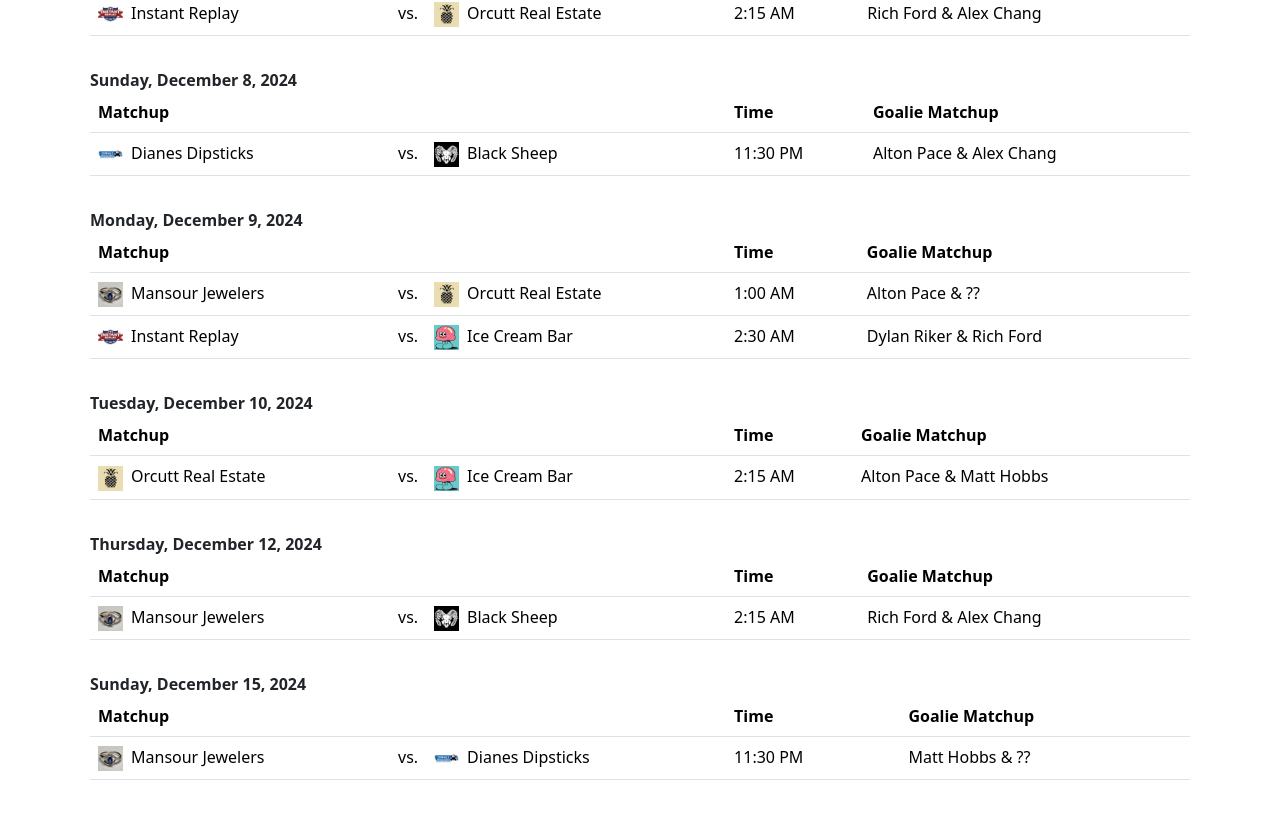
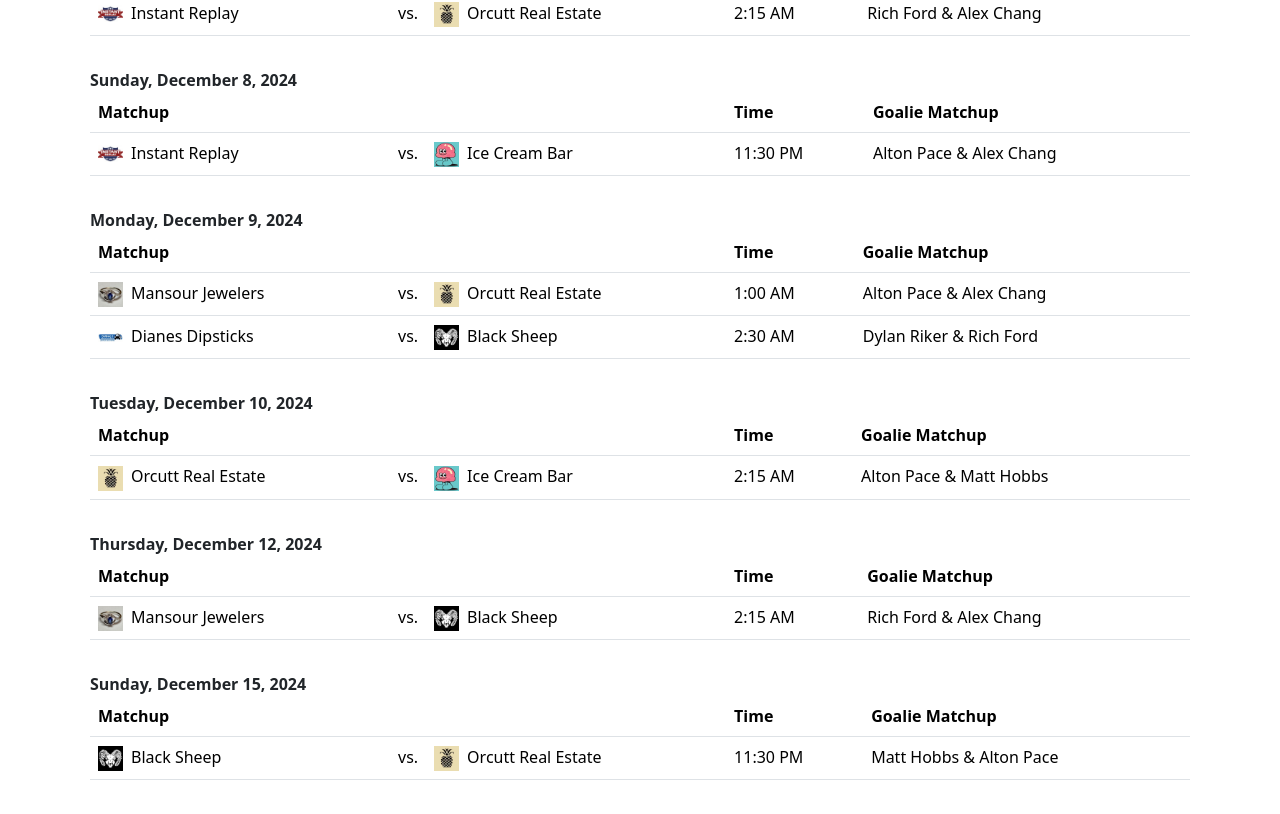
Before and after one commit to MichaelBluetooth/ithaca-ab-hockey, an Angular app: page /schedule in a window 1280 px wide. Shown: the part 4946-5760 px from the top of the page. Built offline with nearby package versions, Linux system fonts and the light colour scheme.

Commit message:
thanksgiving updates

```diff
--- a/src/app/home/components/secondary-content/secondary-content.component.ts
+++ b/src/app/home/components/secondary-content/secondary-content.component.ts
@@ -17,33 +17,21 @@ export class SecondaryContentComponent {
 
   sections: SecondaryContent[] = [
     {
-      title: "11/20 - Dianes Disticks dupe Instant Replay",
-      description: "Dianes Disticks defeat Instant Replay 9-3",
-      image: "assets/images/dianes_vs_instant_replay_1-14-2024.png",
+      title: "11/24 - Black Sheep Show",
+      description: "Black Sheep secure victory over Ice Cream Bar, win 4-2",
+      image: "assets/images/blacksheep_face.png",
       link: ""
     },
     {
-      title: "11/18 - Hobbs To It",
-      description: "Goaltender Matt Hobbs leads Mansour Jewelers to victory with shutout, 5-0",
-      image: "assets/images/blacksheep_vs_mansours_10-16-2023.png",
+      title: "11/24 - Dianes Dipsticks Dominate",
+      description: "Dianes win both games in back-to-back matches against Orcutt and Mansour",
+      image: "assets/images/dianes.png",
       link: ""
     },
     {
-      title: "11/17 - Pineapples Victorious",
-      description: "Orcutt Real Estate overcome Black Sheep in 8-4 win",
-      image: "assets/images/orcutt_vs_blacksheep_11-13-2024.png",
-      link: ""
-    },
-    {
-      title: "11/17 - Instant Replay Edge Mansour",
-      description: "Instant Replay narrowly defeat Mansour Jewelers in 6-5 victory",
-      image: "assets/images/instantreplay_vs_mansour_11-17-2024.png",
-      link: "https://www.youtube.com/watch?v=dMLw6fFlImc"
-    },
-    {
-      title: "11/17 - Ice Cream Bar melted by Dianes",
-      description: "Dianes Dipsticks claim top spot in victory over Ice Cream Bar, 6-2",
-      image: "assets/images/dianes_vs_icecreambar_11-4-2024.png",
+      title: "11/20 - Dipsticks vs. Instant Replay",
+      description: "Dianes start busy weekend off with a 9-3 victory over Instant Replay",
+      image: "assets/images/dianes_vs_instant_replay_1-14-2024.png",
       link: ""
     }
   ]
--- a/src/assets/teams/schedule.json
+++ b/src/assets/teams/schedule.json
@@ -269,8 +269,8 @@
         "date": "2024-12-03T02:15:00.000Z",
         "teamA": "Ice Cream Bar",
         "teamB": "Instant Replay",
-        "goalieA": "Alton Pace",
-        "goalieB": "Matt Hobbs"
+        "goalieA": "Matt Hobbs",
+        "goalieB": "Alex Chang"
     },
     {
         "date": "2024-12-05T02:15:00.000Z",
@@ -281,8 +281,8 @@
     },
     {
         "date": "2024-12-08T23:30:00.000Z",
-        "teamA": "Dianes Dipsticks",
-        "teamB": "Black Sheep",
+        "teamA": "Instant Replay",
+        "teamB": "Ice Cream Bar",
         "goalieA": "Alton Pace",
         "goalieB": "Alex Chang"
     },
@@ -291,12 +291,12 @@
         "teamA": "Mansour Jewelers",
         "teamB": "Orcutt Real Estate",
         "goalieA": "Alton Pace",
-        "goalieB": "??"
+        "goalieB": "Alex Chang"
     },
     {
         "date": "2024-12-09T02:30:00.000Z",
-        "teamA": "Instant Replay",
-        "teamB": "Ice Cream Bar",
+        "teamA": "Dianes Dipsticks",
+        "teamB": "Black Sheep",
         "goalieA": "Dylan Riker",
         "goalieB": "Rich Ford"
     },
@@ -316,10 +316,10 @@
     },
     {
         "date": "2024-12-15T23:30:00.000Z",
-        "teamA": "Mansour Jewelers",
-        "teamB": "Dianes Dipsticks",
+        "teamA": "Black Sheep",
+        "teamB": "Orcutt Real Estate",
         "goalieA": "Matt Hobbs",
-        "goalieB": "??"
+        "goalieB": "Alton Pace"
     },
     {
         "date": "2024-12-16T01:00:00.000Z",
@@ -330,8 +330,8 @@
     },
     {
         "date": "2024-12-16T02:30:00.000Z",
-        "teamA": "Orcutt Real Estate",
-        "teamB": "Black Sheep",
+        "teamA": "Mansour Jewelers",
+        "teamB": "Dianes Dipsticks",
         "goalieA": "Dylan Riker",
         "goalieB": "Rich Ford"
     },
@@ -347,13 +347,13 @@
         "teamA": "Ice Cream Bar",
         "teamB": "Dianes Dipsticks",
         "goalieA": "Rich Ford",
-        "goalieB": "??"
+        "goalieB": "Matt Hobbs"
     },
     {
         "date": "2025-01-05T23:30:00.000Z",
         "teamA": "Mansour Jewelers",
         "teamB": "Ice Cream Bar",
-        "goalieA": "??",
+        "goalieA": "Alton Pace",
         "goalieB": "Alex Chang"
     },
     {
@@ -415,15 +415,15 @@
     {
         "date": "2025-01-16T02:15:00.000Z",
         "teamA": "Dianes Dipsticks",
-        "teamB": "Instant Replay",
+        "teamB": "Mansour Jewelers",
         "goalieA": "Rich Ford",
         "goalieB": "Alex Chang"
     },
     {
         "date": "2025-01-19T23:30:00.000Z",
-        "teamA": "Mansour Jewelers",
-        "teamB": "Dianes Dipsticks",
-        "goalieA": "??",
+        "teamA": "Instant Replay",
+        "teamB": "Orcutt Real Estate",
+        "goalieA": "Alton Pace",
         "goalieB": "Alex Chang"
     },
     {
@@ -435,8 +435,8 @@
     },
     {
         "date": "2025-01-20T02:30:00.000Z",
-        "teamA": "Instant Replay",
-        "teamB": "Orcutt Real Estate",
+        "teamA": "Mansour Jewelers",
+        "teamB": "Dianes Dipsticks",
         "goalieA": "Dylan Riker",
         "goalieB": "Rich Ford"
     },
@@ -526,42 +526,42 @@
     },
     {
         "date": "2025-02-16T23:30:00.000Z",
-        "teamA": "Black Sheep",
+        "teamA": "Instant Replay",
         "teamB": "Dianes Dipsticks",
         "goalieA": "??",
         "goalieB": "Alex Chang"
     },
     {
         "date": "2025-02-17T01:00:00.000Z",
-        "teamA": "Orcutt Real Estate",
-        "teamB": "Mansour Jewelers",
+        "teamA": "Ice Cream Bar",
+        "teamB": "Instant Replay",
         "goalieA": "Alton Pace",
         "goalieB": "Matt Hobbs"
     },
     {
         "date": "2025-02-17T02:30:00.000Z",
-        "teamA": "Ice Cream Bar",
-        "teamB": "Instant Replay",
+        "teamA": "Orcutt Real Estate",
+        "teamB": "Mansour Jewelers",
         "goalieA": "Dylan Riker",
         "goalieB": "Rich Ford"
     },
     {
         "date": "2025-02-18T02:15:00.000Z",
         "teamA": "Ice Cream Bar",
-        "teamB": "Mansour Jewelers",
+        "teamB": "Instant Replay",
         "goalieA": "Alton Pace",
         "goalieB": "Matt Hobbs"
     },
     {
         "date": "2025-02-20T02:15:00.000Z",
         "teamA": "Dianes Dipsticks",
-        "teamB": "Instant Replay",
+        "teamB": "Black Sheep",
         "goalieA": "Rich Ford",
         "goalieB": "Alex Chang"
     },
     {
         "date": "2025-02-23T23:30:00.000Z",
-        "teamA": "Orcutt Real Estate",
+        "teamA": "Instant Replay",
         "teamB": "Black Sheep",
         "goalieA": "??",
         "goalieB": "Alex Chang"
@@ -582,7 +582,7 @@
     },
     {
         "date": "2025-02-25T02:15:00.000Z",
-        "teamA": "Instant Replay",
+        "teamA": "Orcutt Real Estate",
         "teamB": "Black Sheep",
         "goalieA": "Alton Pace",
         "goalieB": "Matt Hobbs"
@@ -596,8 +596,8 @@
     },
     {
         "date": "2025-03-02T23:30:00.000Z",
-        "teamA": "Black Sheep",
-        "teamB": "Mansour Jewelers",
+        "teamA": "Orcutt Real Estate",
+        "teamB": "Black Sheep",
         "goalieA": "??",
         "goalieB": "Alex Chang"
     },
@@ -610,8 +610,8 @@
     },
     {
         "date": "2025-03-03T02:30:00.000Z",
-        "teamA": "Orcutt Real Estate",
-        "teamB": "Instant Replay",
+        "teamA": "Instant Replay",
+        "teamB": "Mansour Jewelers",
         "goalieA": "Dylan Riker",
         "goalieB": "Rich Ford"
     },
--- a/src/assets/teams/standings.json
+++ b/src/assets/teams/standings.json
@@ -3,51 +3,51 @@
         "name": "Black Sheep",
         "color": "Black",
         "logo": "black_team_logo.jpg",
-        "wins": 1,
+        "wins": 2,
         "losses": 9,
         "ties": 1,
-        "goals_for": 35,
-        "goals_against": 85
+        "goals_for": 39,
+        "goals_against": 87
     },
     {
         "name": "Dianes Dipsticks",
         "color": "Blue",
         "logo": "blue_team_logo.jpg",
-        "wins": 9,
+        "wins": 11,
         "losses": 2,
         "ties": 0,
-        "goals_for": 74,
-        "goals_against": 42
+        "goals_for": 85,
+        "goals_against": 50
     },
     {
         "name": "Orcutt Real Estate",
         "color": "gold",
         "logo": "gold_team_logo.jpg",
         "wins": 4,
-        "losses": 4,
+        "losses": 5,
         "ties": 1,
-        "goals_for": 44,
-        "goals_against": 45
+        "goals_for": 48,
+        "goals_against": 51
     },
     {
         "name": "Mansour Jewelers",
         "color": "white",
         "logo": "white_team_logo.jpg",
         "wins": 8,
-        "losses": 2,
+        "losses": 3,
         "ties": 2,
-        "goals_for": 67,
-        "goals_against": 40
+        "goals_for": 71,
+        "goals_against": 45
     },
     {
         "name": "Ice Cream Bar",
         "color": "Teal",
         "logo": "teal_team_logo.jpg",
         "wins": 2,
-        "losses": 6,
+        "losses": 7,
         "ties": 1,
-        "goals_for": 35,
-        "goals_against": 47
+        "goals_for": 37,
+        "goals_against": 51
     },
     {
         "name": "Instant Replay",
```
